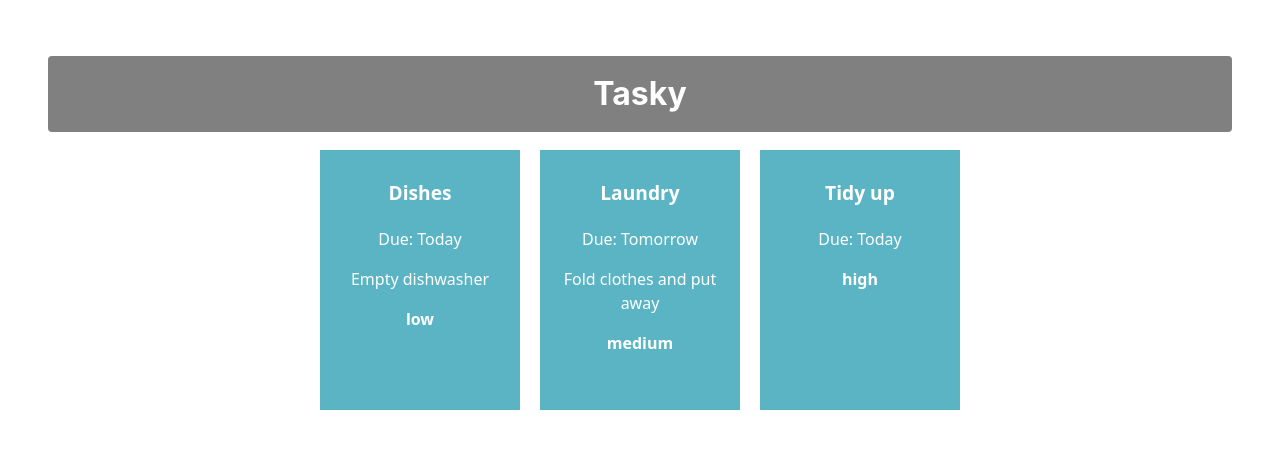
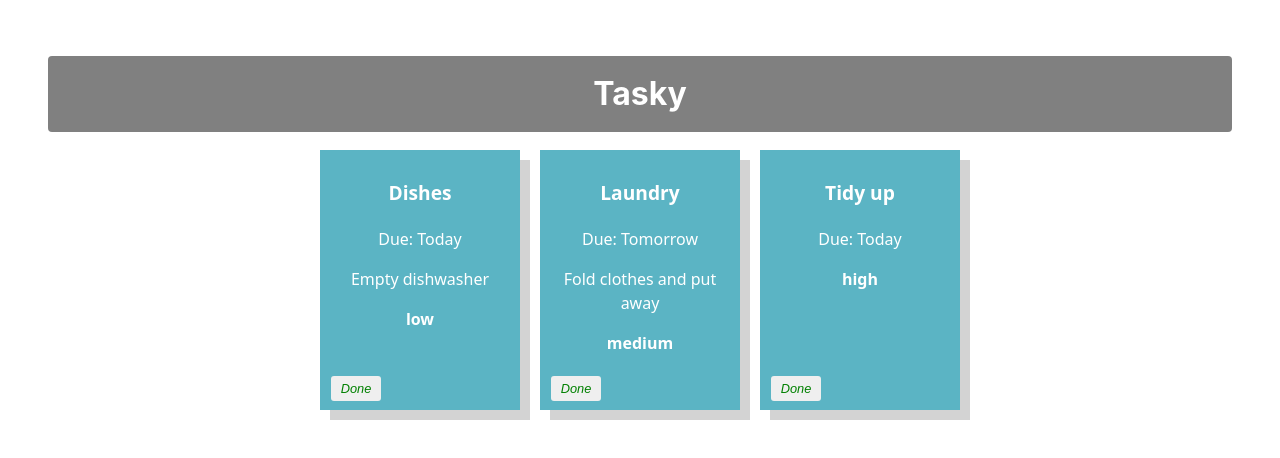
Before and after one commit to RobynFoley/react-basics-labs, a React (Vite) app in the folder tasky/: page / in a window 1280 px wide. Shown: the top 458 px of the page. Built offline with nearby package versions, Linux system fonts and the light colour scheme.

Commit message:
Mark task as done

```diff
--- a/tasky/src/App.css
+++ b/tasky/src/App.css
@@ -23,6 +23,7 @@
 }
 
 .card {
+  box-shadow: 10px 10px lightgray;
   display: inline-block;
   vertical-align: top;
   font-family: system-ui;
@@ -34,6 +35,7 @@
   margin: 10px;
   padding: 10px;
   position: relative;
+
 }
 
 .title {
@@ -43,5 +45,21 @@
 
 .description:hover{
   font-weight: bolder;
-  font-size: 120%;
 }
+
+button {
+  border: none;
+  border-radius: 3px;
+  font-style: italic;
+  font-size: 0.8em;
+  margin: 4px 6px;
+  width: 50px;
+  height: 25px;
+}
+
+.doneButton {
+  position: absolute;
+  bottom: 5px;
+  left: 5px;
+  color: green;
+}
--- a/tasky/src/App.jsx
+++ b/tasky/src/App.jsx
@@ -7,23 +7,30 @@
 
     const [ taskState, setTaskState ] = useState({
     tasks: [
-      { id: 1, title:"Dishes", description: "Empty dishwasher", deadline: "Today", priority: "low" },
-      { id: 2, title: "Laundry", description: "Fold clothes and put away", deadline: "Tomorrow", priority: "medium" },
-      { id: 3, title: "Tidy up", deadline: "Today", priority: "high" }
+      { id: 1, title:"Dishes", description: "Empty dishwasher", deadline: "Today", priority: "low", done: false },
+      { id: 2, title: "Laundry", description: "Fold clothes and put away", deadline: "Tomorrow", priority: "medium", done: false },
+      { id: 3, title: "Tidy up", deadline: "Today", priority: "high", done: false  }
     ]
   });
 
+    const doneHandler = (taskIndex) => {
+    const tasks = [...taskState.tasks];
+    tasks[taskIndex].done = !tasks[taskIndex].done;
+    setTaskState({tasks});
+  }
 
     return (
     <div className="container">
       <h1>Tasky</h1>
-        {taskState.tasks.map((task) => (
+        {taskState.tasks.map((task, index) => (
           <Task
             title={task.title}
             description={task.description}
             deadline={task.deadline}
             key={task.id}
             priority={task.priority}
+            done={task.done}
+            markDone={() => doneHandler(index)}
           />
   ))}
 
--- a/tasky/src/components/Task.jsx
+++ b/tasky/src/components/Task.jsx
@@ -1,15 +1,13 @@
 const Task = (props) => {
-
         return (
-        <div className="card">
+             <div className="card" style={{backgroundColor: props.done ? 'lightgrey' : '#5bb4c4'}}>
                 <p className="title">{props.title}</p>
                 <p>Due: {props.deadline}</p>
                 <p className="description">{props.description}</p>
                 <p><b>{props.priority}</b></p>
+                <button onClick={props.markDone} className='doneButton'>Done</button>
             </div>
     )
-
-
 }
 
 export default Task;
```
Lines whose indentation alone changed are shown as unchanged.
